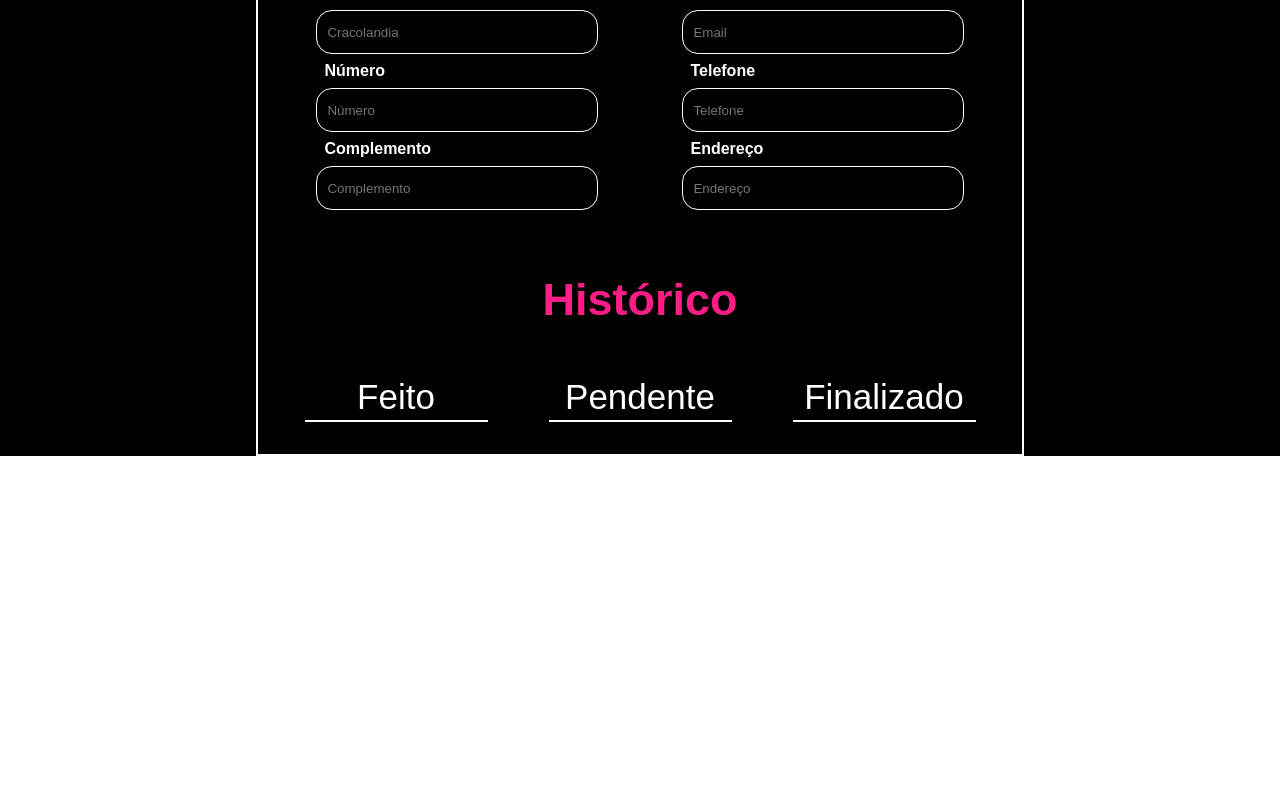
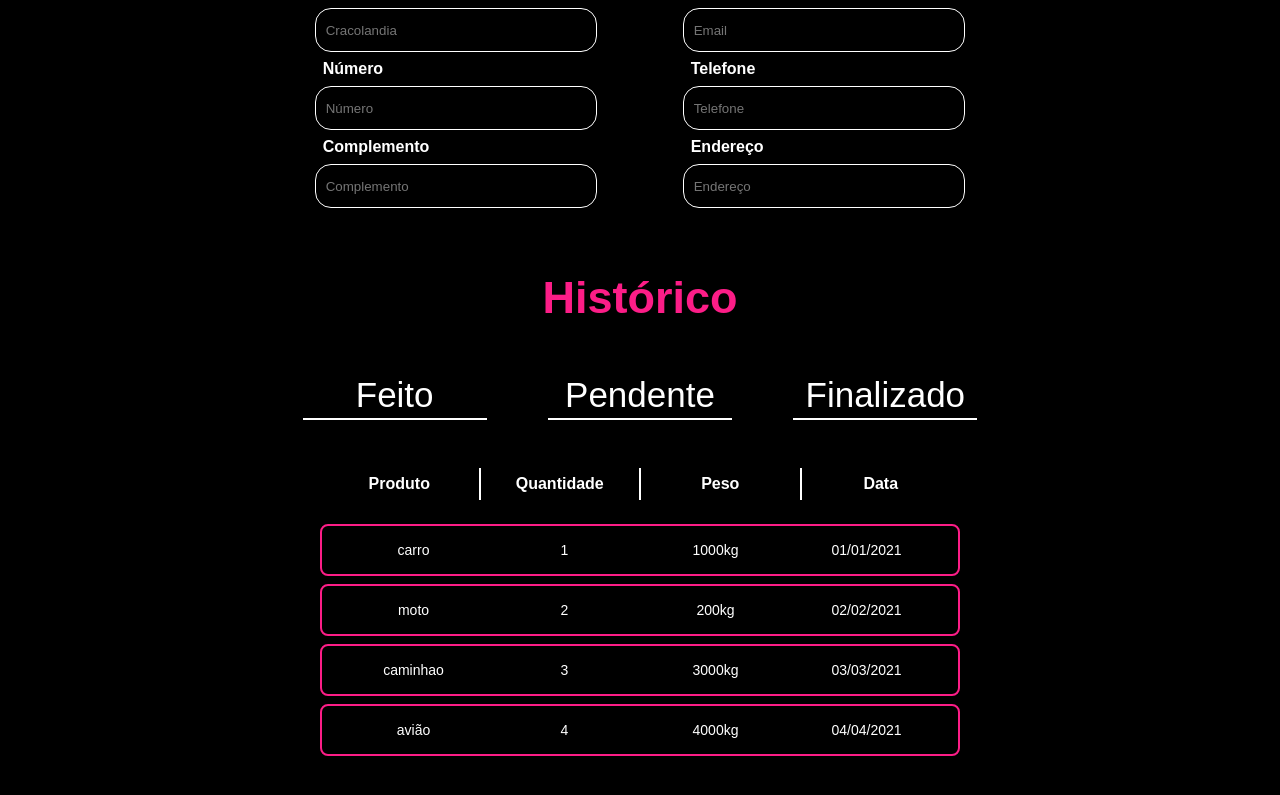
Before and after one commit to jonatasperaza/FrontEnd, a Vue app: page /client/profile in a window 1280 px wide. Shown: the part 651-1446 px from the top of the page. Before the commit the page ends 1107 px from the top, so only its background shows below. Built offline with nearby package versions, Linux system fonts and the light colour scheme; a web font is replaced by a local one.

Commit message:
CHORE: table of done orders, done [REFS: #49]

```diff
--- /dev/null
+++ b/src/components/client/ProfileClient/DoneOrders.vue
@@ -0,0 +1,108 @@
+<script setup>
+const testOrders = [{
+    id: 1,
+    product: 'carro',
+    quantity: '1',
+    weight: '1000kg',
+    date: '01/01/2021'
+    },
+    {
+    id: 2,
+    product: 'moto',
+    quantity: '2',
+    weight: '200kg',
+    date: '02/02/2021'
+    },
+    {
+    id: 3,
+    product: 'caminhao',
+    quantity: '3',
+    weight: '3000kg',
+    date: '03/03/2021'
+    },
+    {
+    id: 4,
+    product: 'avião',
+    quantity: '4',
+    weight: '4000kg',
+    date: '04/04/2021'
+    }];
+</script>
+<template>
+  <div class="container">
+    <div class="headerTable">
+      <p>Produto</p>
+      <span></span>
+      <p>Quantidade</p>
+      <span></span>
+      <p>Peso</p>
+      <span></span>
+      <p>Data</p>
+    </div>
+    <div class="tableScroll">
+      <div class="tableIten" v-for="order in testOrders" :key="order.id">
+        <p>{{ order.product }}</p>
+        <p>{{ order.quantity }}</p>
+        <p>{{ order.weight }}</p>
+        <p>{{ order.date }}</p>
+      </div>
+    </div>
+  </div>
+</template>
+<style scoped lang="scss">
+@use '../../../assets/main';
+.container {
+  min-width: 40rem;
+  height: 100%;
+  display: flex;
+  flex-direction: column;
+  justify-content: center;
+  align-items: center;
+  padding-bottom: 5rem;
+  .headerTable {
+    width: 100%;
+    height: 10%;
+    display: grid;
+    grid-template-columns: 1fr 2px 1fr 2px 1fr 2px 1fr;
+    align-items: center;
+    background-color: main.$standard-black;
+    color: main.$standard-white;
+    height: 2rem;
+    font-weight: 800;
+    margin: 1rem 0;
+    p {
+      text-align: center;
+      font-size: 16px;
+    }
+    span {
+      width: 2px;
+      height: 100%;
+      background-color: main.$standard-white;
+    }
+  }
+  .tableScroll {
+    width: 100%;
+    max-height: 20rem;
+    overflow-y: scroll;
+    .tableIten {
+      width: 100%;
+      height: 10%;
+      display: grid;
+      margin: .5rem 0;
+      grid-template-columns: 1fr 1fr 1fr 1fr;
+      background-color: main.$standard-black;
+      color: main.$standard-white;
+      padding: 1rem;
+      border: 2px solid main.$standard-pink;
+      border-radius: 0.5rem;
+      p {
+        text-align: center;
+        font-size: 14px;
+      }
+    }
+  }
+}
+.tableScroll::-webkit-scrollbar {
+  display: none;
+}
+</style>
--- a/src/components/client/ProfileClient/ProfileComp.vue
+++ b/src/components/client/ProfileClient/ProfileComp.vue
@@ -2,6 +2,7 @@
 import LeftProfileInputsVue from './LeftProfileInputs.vue'
 import RightProfileInputsVue from './RightProfileInputs.vue'
 import TypeOrderComp from './TypeOrderComp.vue';
+import DoneOrders from './DoneOrders.vue';
 </script>
 <template>
   <section>
@@ -18,6 +19,7 @@ import TypeOrderComp from './TypeOrderComp.vue';
       <span class="pinkLine"></span>
       <h2><span class="strong-pink">Histórico</span></h2>
       <TypeOrderComp />
+      <DoneOrders />
     </div>
   </section>
 </template>
@@ -30,7 +32,7 @@ section {
   .container {
     width: 60%;
     height: 100%;
-    border: 2px solid white;
+    // border: 2px solid white;
     margin: auto;
     .pinkLine{
     width: 100%;
```
